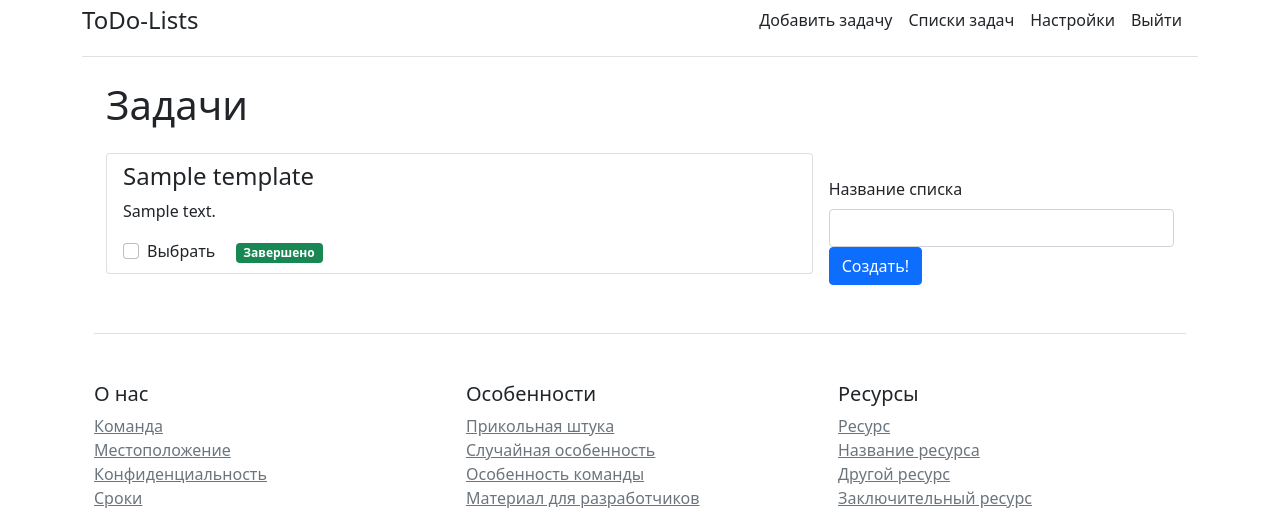
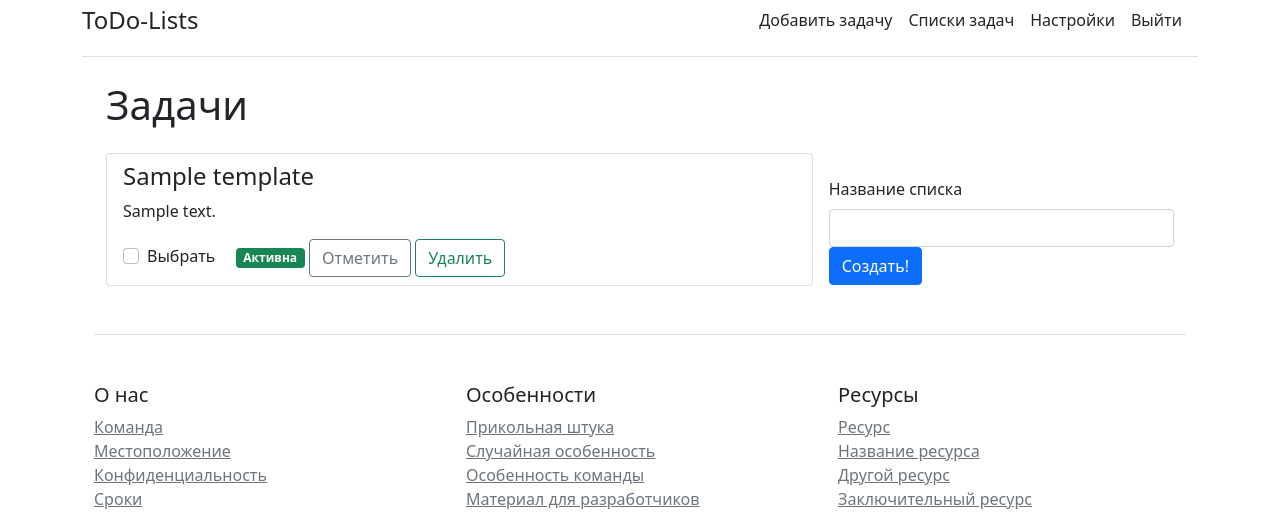
Before and after one commit to nvt-al/ToDo-bot, a Flask app: page / in a window 1280 px wide. Shown: the top 517 px of the page. Run offline with Flask 3, Linux system fonts and the light colour scheme; a user stored in the database is signed in; tables that the repository leaves empty hold one stand-in row (values such as "Sample post"); parts of the project's set-up code (start-up, migrations or seed data) failed here and were passed over.

Commit message:
fix data2

```diff
--- a/webapp/templates/index.html
+++ b/webapp/templates/index.html
@@ -34,10 +34,12 @@
                                             <label class="form-check-label" for="list_task">Выбрать</label>
                                         </div>
                                         {% if task.is_active==False %}
-                                            <span class="badge bg-danger">Не выполнено</span>
+                                            <span class="badge bg-danger">Отключена</span>
                                         {% else %}
-                                            <span class="badge bg-success">Завершено</span>
+                                            <span class="badge bg-success">Активна</span>
                                         {% endif %}
+                                        <a href="/update/{{task.id}}" class="btn btn-outline-secondary">Отметить</a>
+                                        <a href="/delete/{{task.id}}" class="btn btn-outline-success">Удалить</a>
                                     </div>
                                 </div>
                             </li>
--- a/webapp/views.py
+++ b/webapp/views.py
@@ -21,12 +21,10 @@ def create_task_list(form):
 
 
 @tasks_bp.route("/", methods=["GET", "POST"])
-# @login_required
 def index():
     if not current_user.is_authenticated:
         return redirect(url_for("user.login"))
     form = CreateList()
-    # tasks = TaskTemplates.query.all()
     if login_required:
         tasks = TaskTemplates.query.filter_by(owner=current_user.id).all()
     if form.validate_on_submit():
@@ -36,15 +34,12 @@ def index():
 
 
 @tasks_bp.route("/lists", methods=["GET", "POST"])
-# @login_required
 def lists():
     if not current_user.is_authenticated:
         return redirect(url_for("user.login"))
     form = CreateList()
-    # task_templates = TaskTemplates.query.filter_by(owner=current_user.id).all()
     task_templates = TaskTemplates.query.all()
     todo_lists = ToDoLists.query.all()
-    # todo_lists = ToDoLists.query.filter_by(owner=current_user.id).all()            вместо owner что вставить?
     if form.validate_on_submit():
         create_task_list(form)
         return redirect(url_for("tasks.lists"))
@@ -62,7 +57,6 @@ def add_task():
             name=form.name_task.data.capitalize(),
             description=form.description.data.capitalize(),
             owner=current_user.id,
-            is_active=False,
         )
         db.session.add(new_task)
         db.session.commit()
```
Also changed, not shown: webapp/forms.py (+2 -8 lines).
